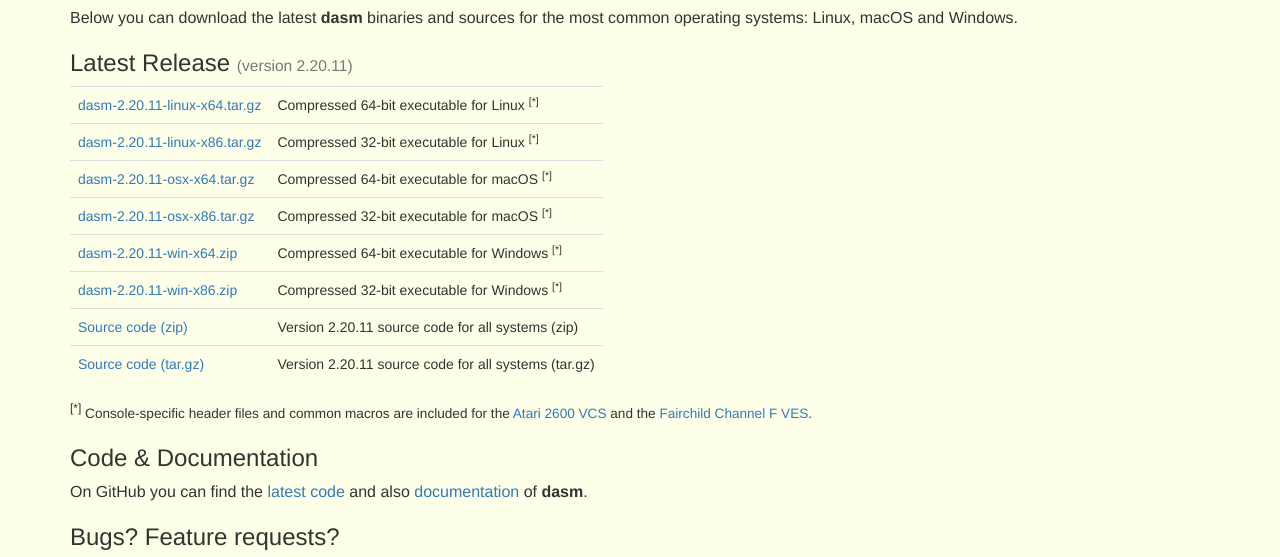
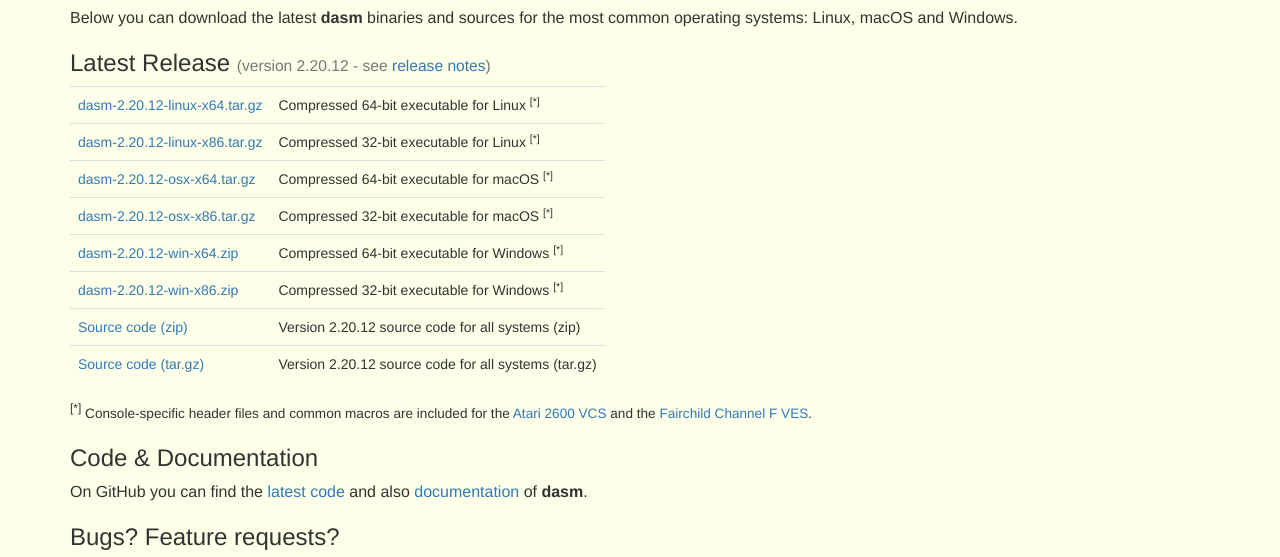
Before and after one commit to dasm-assembler/dasm-assembler.github.io, a plain HTML site: page index.html in a window 1280 px wide. Shown: the part 215-772 px from the top of the page. Drawn offline with nearby package versions, Linux system fonts and the light colour scheme.

Commit message:
update to 2.20.12

```diff
--- a/index.html
+++ b/index.html
@@ -8,7 +8,7 @@
   <link rel="icon" type="image/png" href="favicon-32x32.png" sizes="32x32" />
   <link rel="icon" type="image/png" href="favicon-16x16.png" sizes="16x16" />
   <meta name="description" content="dasm macro assembler" />
-  <meta name="keywords" content="binary, 6303, 6502, 6803, 6811, 68705, asm, assembler, dasm, macro, 8-bit, MOS, 6507, Motorola, 68HC11, Hitachi, HD6303, Fairchild, F8" />
+  <meta name="keywords" content="dasm, 6303, 6502, 6803, 6811, 68705, asm, assembler, macro, 8-bit, MOS, 6507, Motorola, 68HC11, Hitachi, HD6303, Fairchild, F8" />
   <style type="text/css">
     p {
        font-size: 16px;
@@ -41,39 +41,39 @@
   Below you can download the latest <strong>dasm</strong> binaries and sources for the
   most common operating systems: Linux, macOS and Windows.</p>
 
-  <h3>Latest Release <small>(version 2.20.11)</small></h3>
+  <h3>Latest Release <small>(version 2.20.12 - see <a href="https://github.com/dasm-assembler/dasm/releases/tag/2.20.12">release notes</a>)</small></h3>
   <table class="table table-hover table-nonfluid">
     <tr>
-      <td><a href="https://github.com/dasm-assembler/dasm/releases/download/2.20.11/dasm-2.20.11-linux-x64.tar.gz">dasm-2.20.11-linux-x64.tar.gz</a></td>
+      <td><a href="https://github.com/dasm-assembler/dasm/releases/download/2.20.12/dasm-2.20.12-linux-x64.tar.gz">dasm-2.20.12-linux-x64.tar.gz</a></td>
       <td>Compressed 64-bit executable for Linux <sup>[*]</sup></td>
     </tr>
     <tr>
-      <td><a href="https://github.com/dasm-assembler/dasm/releases/download/2.20.11/dasm-2.20.11-linux-x86.tar.gz">dasm-2.20.11-linux-x86.tar.gz</a></td>
+      <td><a href="https://github.com/dasm-assembler/dasm/releases/download/2.20.12/dasm-2.20.12-linux-x86.tar.gz">dasm-2.20.12-linux-x86.tar.gz</a></td>
       <td>Compressed 32-bit executable for Linux <sup>[*]</sup></td>
     </tr>
     <tr>
-      <td><a href="https://github.com/dasm-assembler/dasm/releases/download/2.20.11/dasm-2.20.11-osx-x64.tar.gz">dasm-2.20.11-osx-x64.tar.gz</a></td>
+      <td><a href="https://github.com/dasm-assembler/dasm/releases/download/2.20.12/dasm-2.20.12-osx-x64.tar.gz">dasm-2.20.12-osx-x64.tar.gz</a></td>
       <td>Compressed 64-bit executable for macOS <sup>[*]</sup></td>
     </tr>
     <tr>
-      <td><a href="https://github.com/dasm-assembler/dasm/releases/download/2.20.11/dasm-2.20.11-osx-x86.tar.gz">dasm-2.20.11-osx-x86.tar.gz</a></td>
+      <td><a href="https://github.com/dasm-assembler/dasm/releases/download/2.20.12/dasm-2.20.12-osx-x86.tar.gz">dasm-2.20.12-osx-x86.tar.gz</a></td>
       <td>Compressed 32-bit executable for macOS <sup>[*]</sup></td>
     </tr>
     <tr>
-      <td><a href="https://github.com/dasm-assembler/dasm/releases/download/2.20.11/dasm-2.20.11-win-x64.zip">dasm-2.20.11-win-x64.zip</a></td>
+      <td><a href="https://github.com/dasm-assembler/dasm/releases/download/2.20.12/dasm-2.20.12-win-x64.zip">dasm-2.20.12-win-x64.zip</a></td>
       <td>Compressed 64-bit executable for Windows <sup>[*]</sup></td>
     </tr>
     <tr>
-      <td><a href="https://github.com/dasm-assembler/dasm/releases/download/2.20.11/dasm-2.20.11-win-x86.zip">dasm-2.20.11-win-x86.zip</a></td>
+      <td><a href="https://github.com/dasm-assembler/dasm/releases/download/2.20.12/dasm-2.20.12-win-x86.zip">dasm-2.20.12-win-x86.zip</a></td>
       <td>Compressed 32-bit executable for Windows <sup>[*]</sup></td>
     </tr>
     <tr>
-      <td><a href="https://github.com/dasm-assembler/dasm/archive/2.20.11.zip">Source code (zip)</a></td>
-      <td>Version 2.20.11 source code for all systems (zip)</td>
+      <td><a href="https://github.com/dasm-assembler/dasm/archive/2.20.12.zip">Source code (zip)</a></td>
+      <td>Version 2.20.12 source code for all systems (zip)</td>
     </tr>
     <tr>
-      <td><a href="https://github.com/dasm-assembler/dasm/archive/2.20.11.tar.gz">Source code (tar.gz)</a></td>
-      <td>Version 2.20.11 source code for all systems (tar.gz)</td>
+      <td><a href="https://github.com/dasm-assembler/dasm/archive/2.20.12.tar.gz">Source code (tar.gz)</a></td>
+      <td>Version 2.20.12 source code for all systems (tar.gz)</td>
     </tr>
   </table>
   <p><sup>[*]</sup><small>
```
